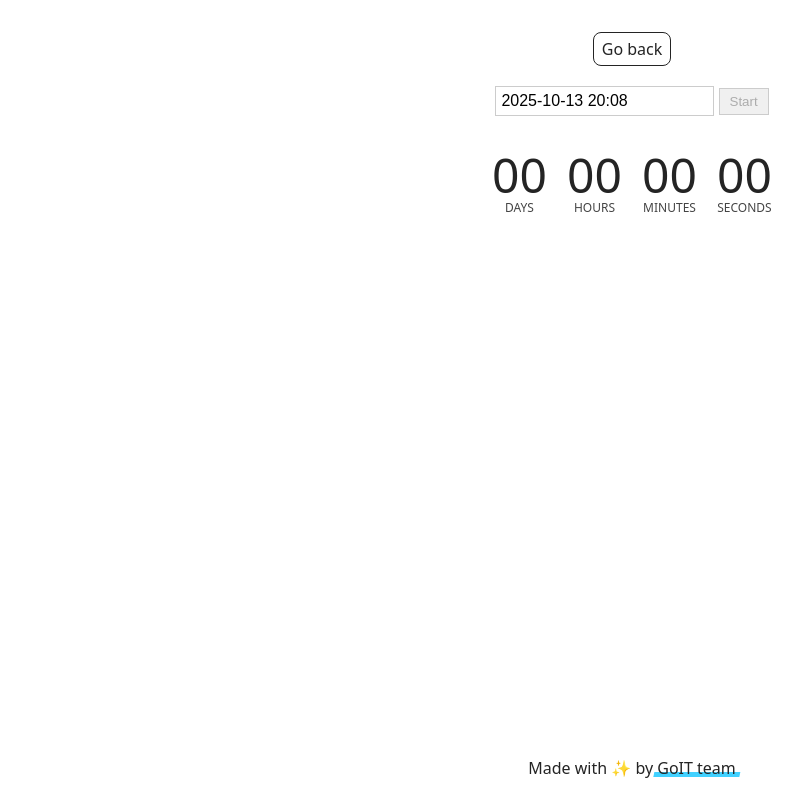
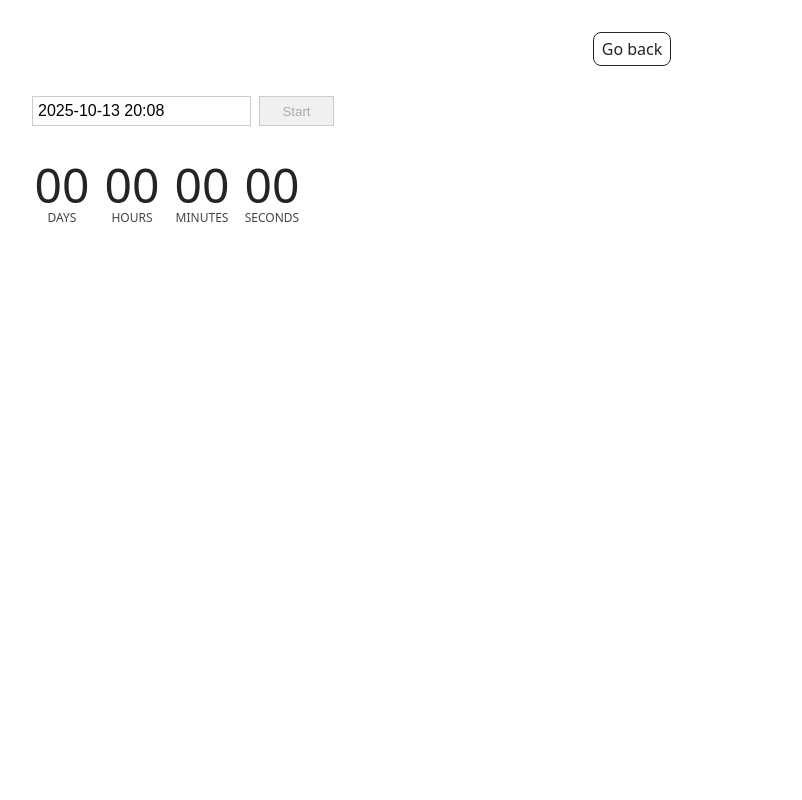
Before and after one commit to MarinaYastrebova/goit-js-hw-10, a website built with Vite: page src/1-timer.html in a window 1280 px wide. Shown: the whole page, without its empty margins (8-810 px from the left). Built offline with nearby package versions, Linux system fonts and the light colour scheme.

Commit message:
add css to timer

```diff
--- a/src/1-timer.html
+++ b/src/1-timer.html
@@ -11,8 +11,10 @@
     <main>
       <a class="back-link" href="./index.html">Go back</a>
       <div class="container">
-        <input type="text" id="datetime-picker" />
-        <button type="button" data-start>Start</button>
+        <div class="input-date">
+          <input type="text" id="datetime-picker" />
+          <button type="button" data-start>Start</button>
+        </div>
 
         <div class="timer">
           <div class="field">
@@ -34,21 +36,7 @@
         </div>
       </div>
     </main>
-    <footer class="footer">
-      <div class="container">
-        <p class="footer-desc">
-          Made with ✨ by
-          <a
-            class="footer-link"
-            href="https://goit.global/ua/"
-            target="_blank"
-            rel="noopener noreferrer"
-          >
-            GoIT team
-          </a>
-        </p>
-      </div>
-    </footer>
+
     <script type="module" src="./js/1-timer.js"></script>
   </body>
 </html>
--- a/src/css/timer.css
+++ b/src/css/timer.css
@@ -1,24 +1,42 @@
+.input-date {
+  display: flex;
+  flex-direction: row;
+  gap: 8px;
+  align-items: start;
+  justify-content: start;
+}
 #datetime-picker {
   padding: 5px;
   font-size: 16px;
   border: 1px solid #ccc;
-  margin-top: 20px;
+  left: 0;
+  margin-top: 30px;
 }
+#datetime-picker:hover {
+  border-color: #4e75ff;
+}
+#datetime-picker:focus {
+  border-color: #4e75ff;
+  box-shadow: 0 0 5px rgba(74, 144, 226, 0.4);
+}
+
 [data-start] {
   padding: 5px;
-  font-style: 16px;
+  font-style: 20px;
   cursor: pointer;
   border: 1px solid #ccc;
   background-color: #f0f0f0;
-  width: 50px;
+  width: 75px;
+  height: 30px;
+  margin-top: 30px;
 }
 
 .timer {
   display: flex;
-  justify-content: center;
-  align-items: center;
-  gap: 15px;
+  gap: 10px;
   margin-top: 30px;
+  align-items: start;
+  justify-content: start;
 }
 .field {
   display: flex;
--- a/src/js/1-timer.js
+++ b/src/js/1-timer.js
@@ -35,12 +35,8 @@ function convertMs(ms) {
   return { days, hours, minutes, seconds };
 }
 
-console.log(convertMs(2000)); // {days: 0, hours: 0, minutes: 0, seconds: 2}
-console.log(convertMs(140000)); // {days: 0, hours: 0, minutes: 2, seconds: 20}
-console.log(convertMs(24140000)); // {days: 0, hours: 6 minutes: 42, seconds: 20}
-
 function updateTimerInterface({ days, hours, minutes, seconds }) {
-  elementsTimer.days.textContent = days;
+  elementsTimer.days.textContent = addLeadingZero(days);
   elementsTimer.hours.textContent = addLeadingZero(hours);
   elementsTimer.minutes.textContent = addLeadingZero(minutes);
   elementsTimer.seconds.textContent = addLeadingZero(seconds);
```
